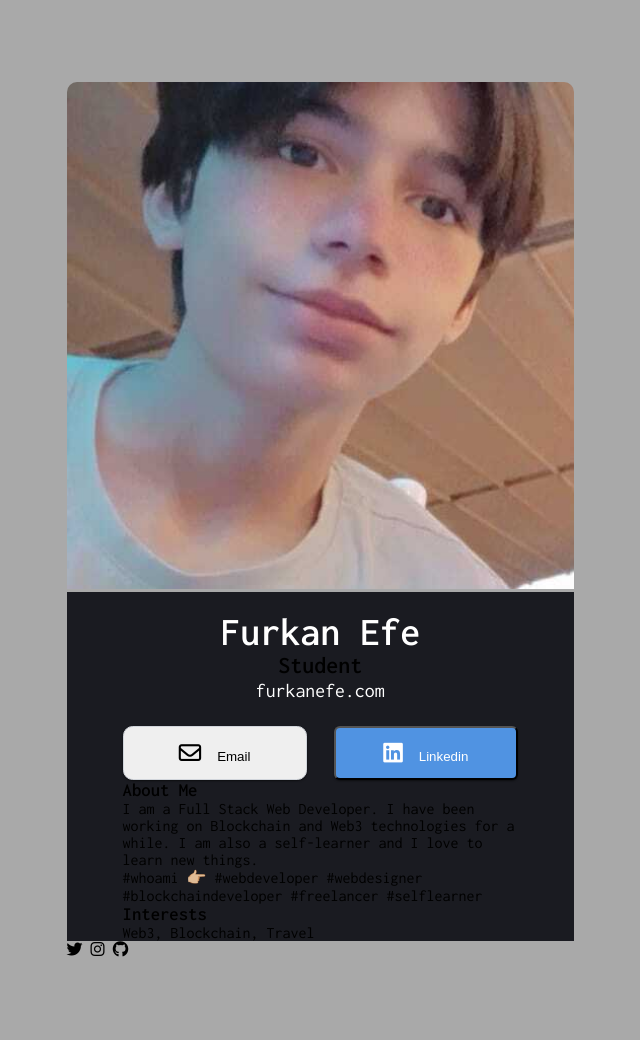
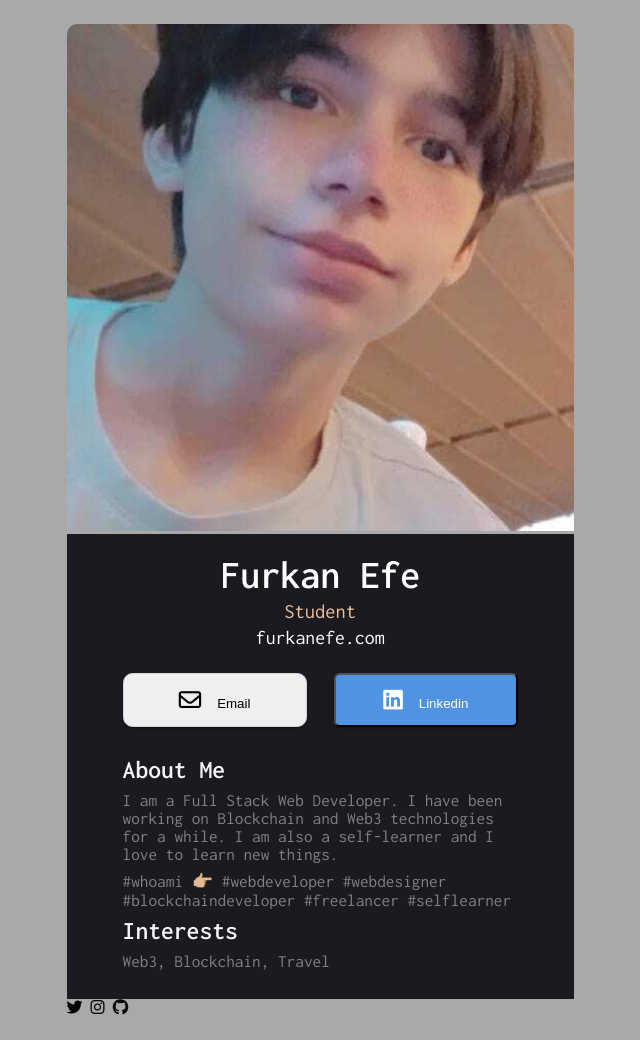
Before and after one commit to furkanEfe1/Furkan_Efe_Sekeroglu, a plain HTML site: page index.html in a window 1280 px wide. Shown: the whole page, without its empty margins (307-947 px from the left). Drawn offline with Linux system fonts and the light colour scheme.

Commit message:
business card body css complated

```diff
--- a/main.css
+++ b/main.css
@@ -65,7 +65,7 @@
   }
 
   .bcard__heading-wrapper * + *{
-    margin-top: 5px;
+    margin-top: 0.5em;
   }
 
   .bcard__name{
@@ -73,6 +73,12 @@
     font-size: 2.5rem;
     font-weight: bold;
     line-height: 30px;
+  }
+
+  .bcard__title{
+    color: #f3bf99;
+    font-weight: 400;
+    font-size: 1.28rem;
   }
 
   .bcard__tittle{
@@ -111,3 +117,22 @@
   color: #ffffff;
   box-shadow: 0px 1px 2px rgba(0, 0, 0, 0.5);
 }
+
+.bcard__text-wrapper{
+  margin-top: 1.8rem;
+  margin-bottom: 1.8rem;
+}
+
+.bcard__text-wrapper * + *{
+  margin-top: 0.5rem;
+}
+
+.bcard__heading{
+  color: #f5f5f5;
+  font-size: 1.6rem;
+}
+
+.bcard__text{
+  color: grey;
+  font-size: 1.08rem;
+}
```
